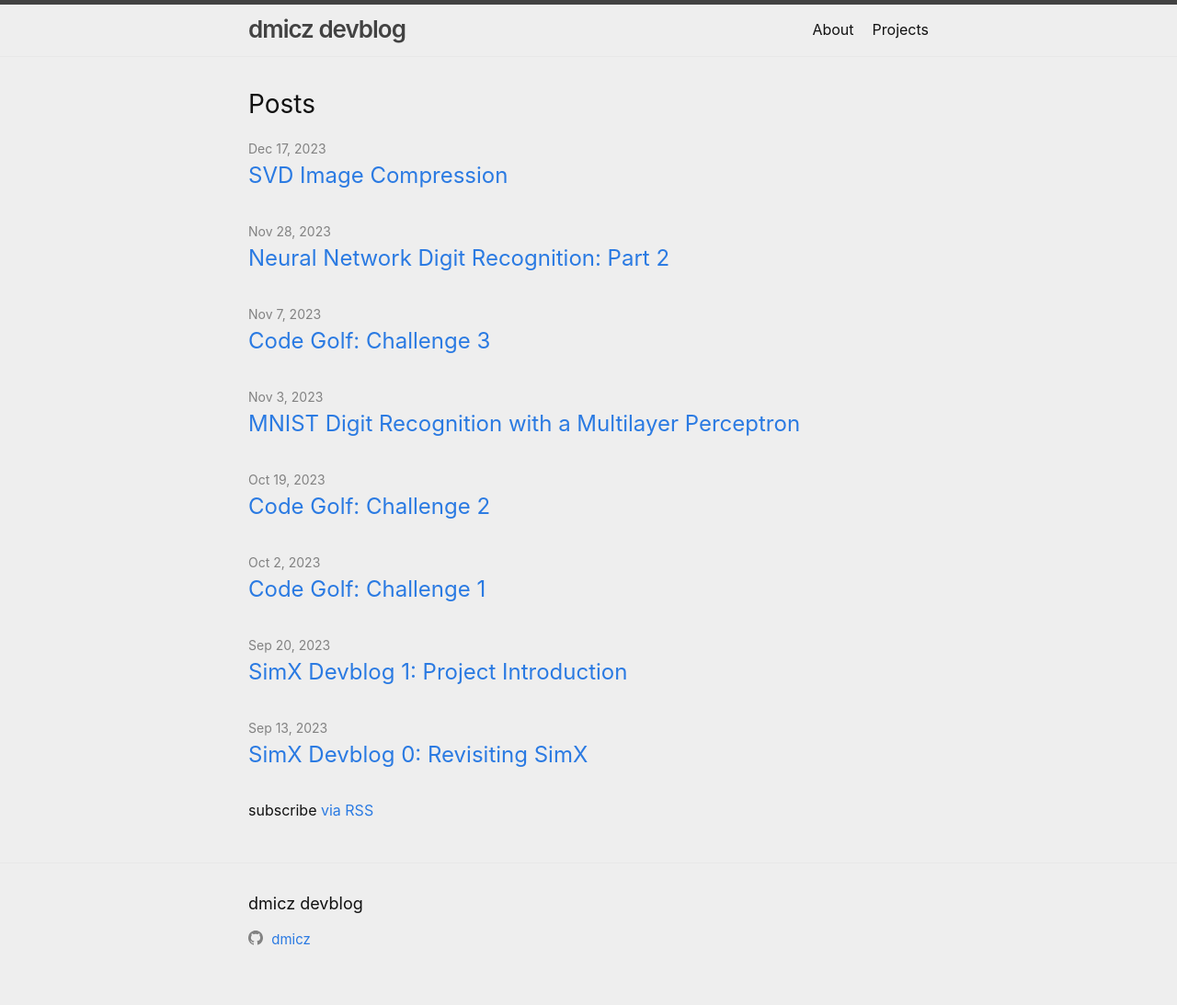
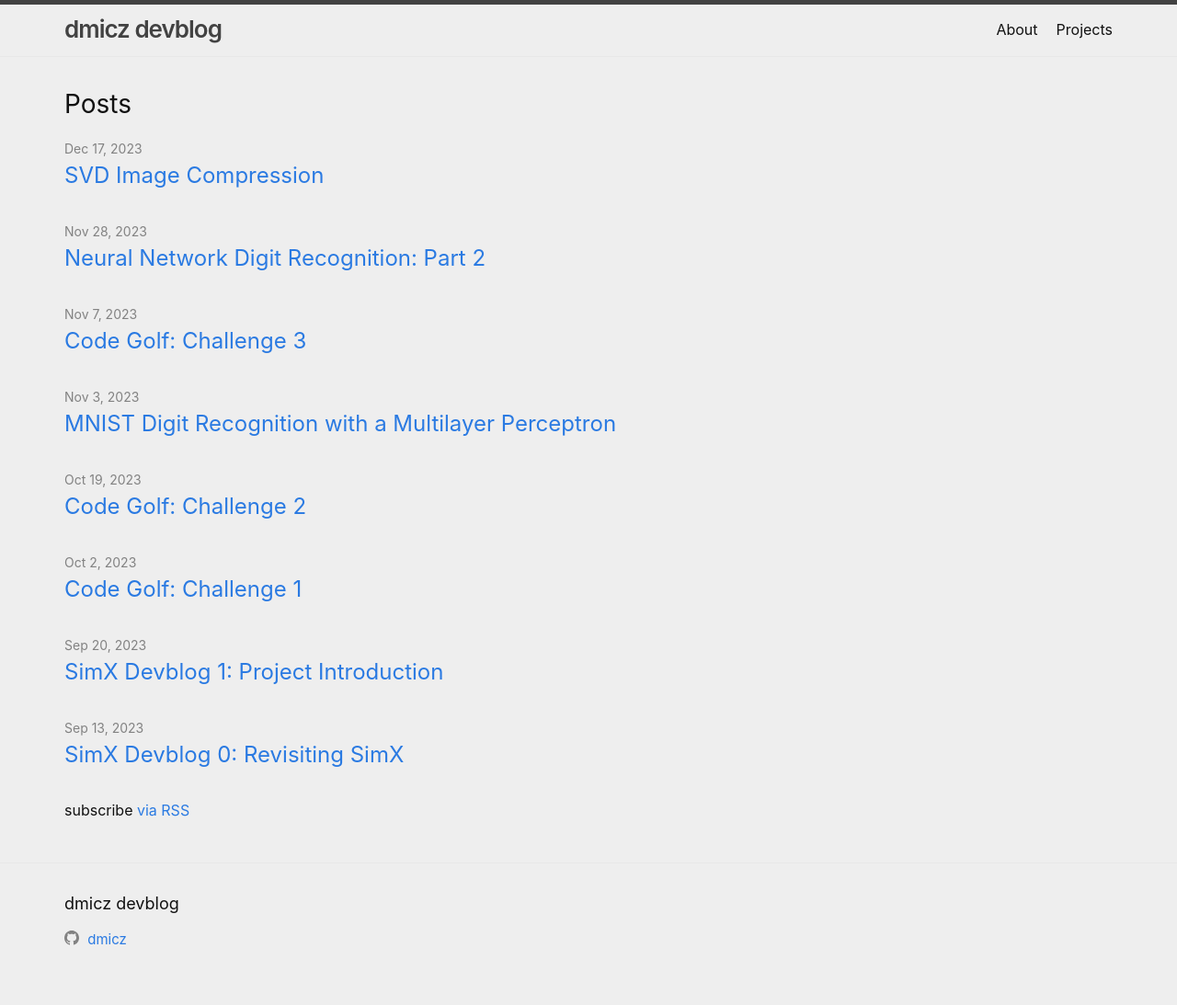
Before and after one commit to dmicz/dmicz.github.io, a Jekyll site: the page built from docs/index.markdown, in a window 1280 px wide. Shown: the whole page at 92% size. Built offline with Jekyll 4.4.1, drawn with Linux system fonts in a browser that asks for light colours.

Commit message:
Update content width to 1200px

```diff
--- a/docs/_sass/minima.scss
+++ b/docs/_sass/minima.scss
@@ -21,7 +21,7 @@ $grey-color-dark:  darken($grey-color, 25%) !default;
 $table-text-align: left !default;
 
 // Width of the content area
-$content-width:    800px !default;
+$content-width:    1200px !default;
 
 $on-palm:          600px !default;
 $on-laptop:        800px !default;
```
